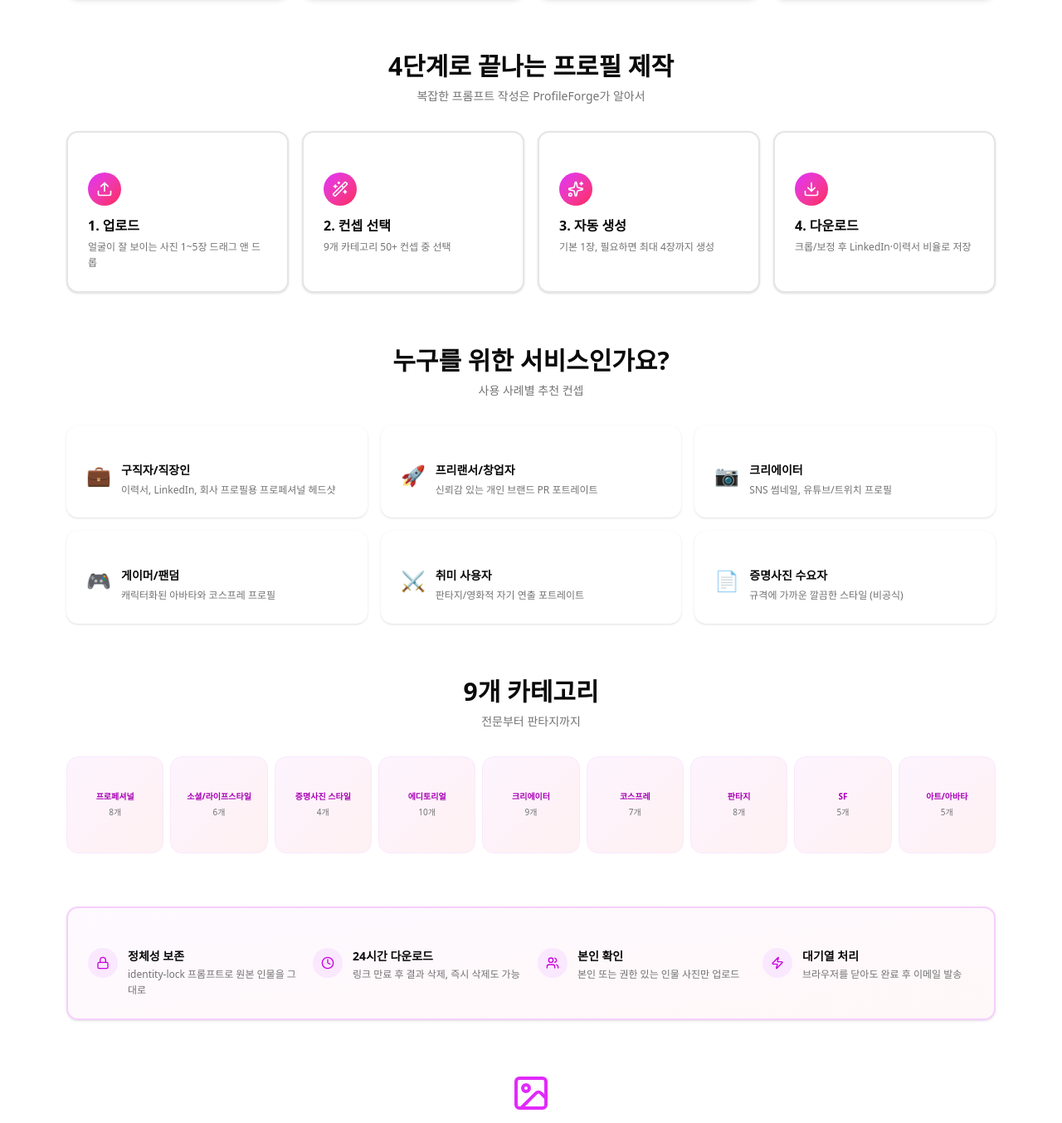
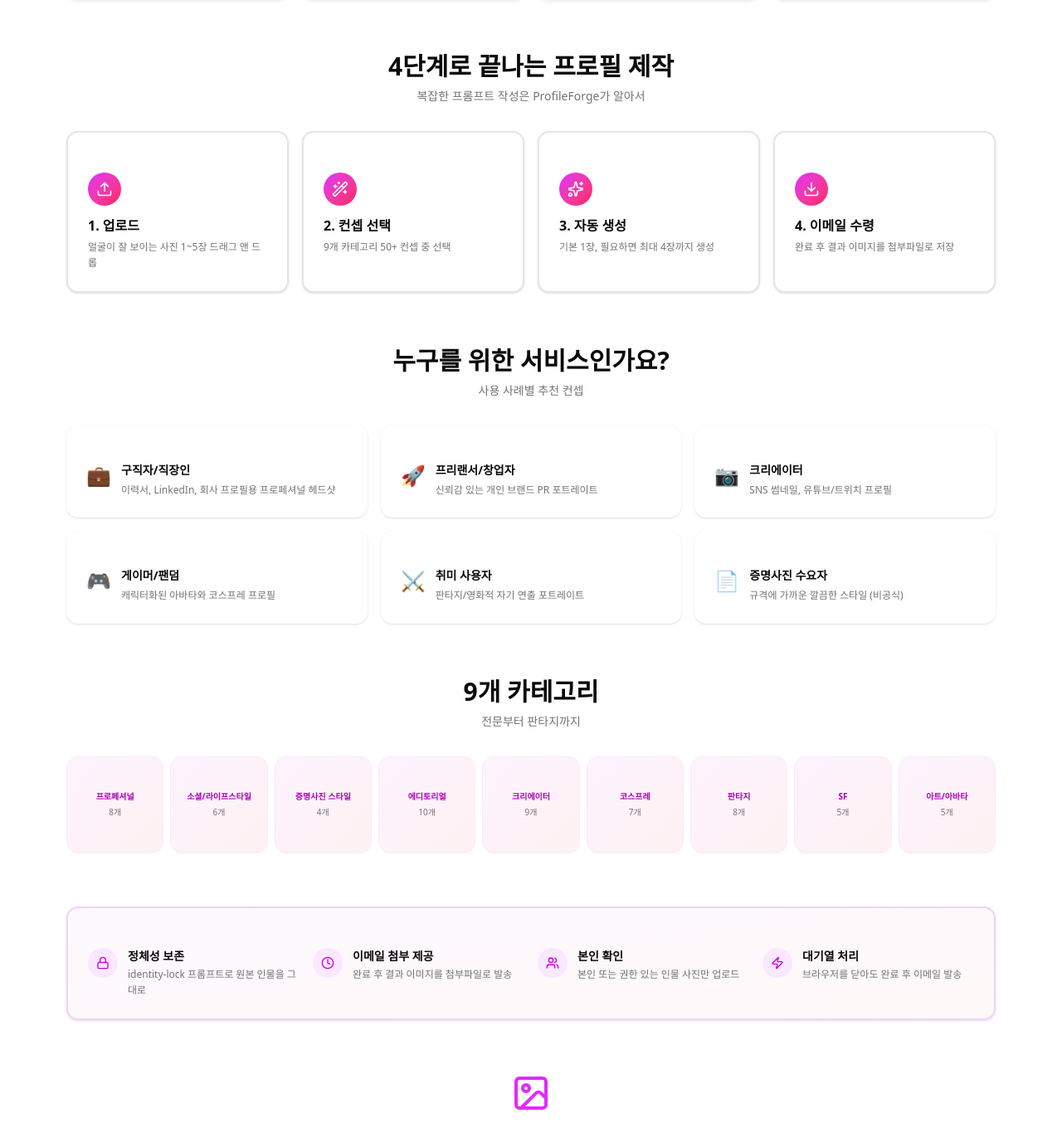
Before and after one commit to DeclanJeon/profileforge-ai, a Next.js app: page / in a window 1280 px wide. Shown: the part 1704-3058 px from the top of the page at 83% size. Built offline with nearby package versions, Linux system fonts and the light colour scheme; no server answers.

Commit message:
Update landing email attachment copy

```diff
--- a/src/components/profileforge/landing.tsx
+++ b/src/components/profileforge/landing.tsx
@@ -61,7 +61,7 @@ const FLOW = [
   { icon: Upload, title: '1. 업로드', desc: '얼굴이 잘 보이는 사진 1~5장 드래그 앤 드롭' },
   { icon: Wand2, title: '2. 컨셉 선택', desc: '9개 카테고리 50+ 컨셉 중 선택' },
   { icon: Sparkles, title: '3. 자동 생성', desc: '기본 1장, 필요하면 최대 4장까지 생성' },
-  { icon: Download, title: '4. 다운로드', desc: '크롭/보정 후 LinkedIn·이력서 비율로 저장' },
+  { icon: Download, title: '4. 이메일 수령', desc: '완료 후 결과 이미지를 첨부파일로 저장' },
 ]
 
 export function Landing() {
@@ -252,7 +252,7 @@ export function Landing() {
           <CardContent className="pt-6">
             <div className="grid grid-cols-1 md:grid-cols-4 gap-4">
               <TrustItem icon={Lock} title="정체성 보존" desc="identity-lock 프롬프트로 원본 인물을 그대로" />
-              <TrustItem icon={Clock} title="24시간 다운로드" desc="링크 만료 후 결과 삭제, 즉시 삭제도 가능" />
+              <TrustItem icon={Clock} title="이메일 첨부 제공" desc="완료 후 결과 이미지를 첨부파일로 발송" />
               <TrustItem icon={Users} title="본인 확인" desc="본인 또는 권한 있는 인물 사진만 업로드" />
               <TrustItem icon={Zap} title="대기열 처리" desc="브라우저를 닫아도 완료 후 이메일 발송" />
             </div>
```
